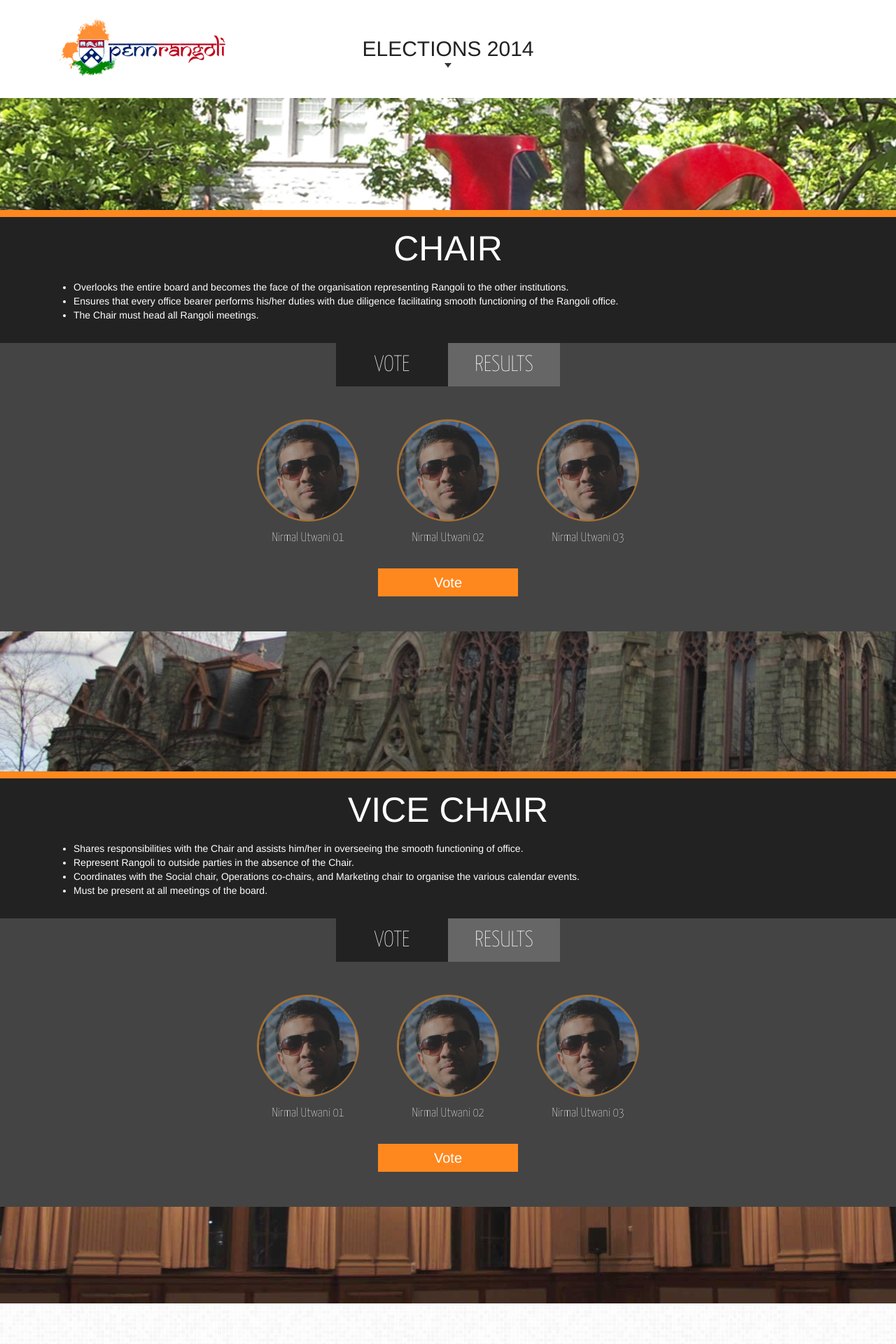
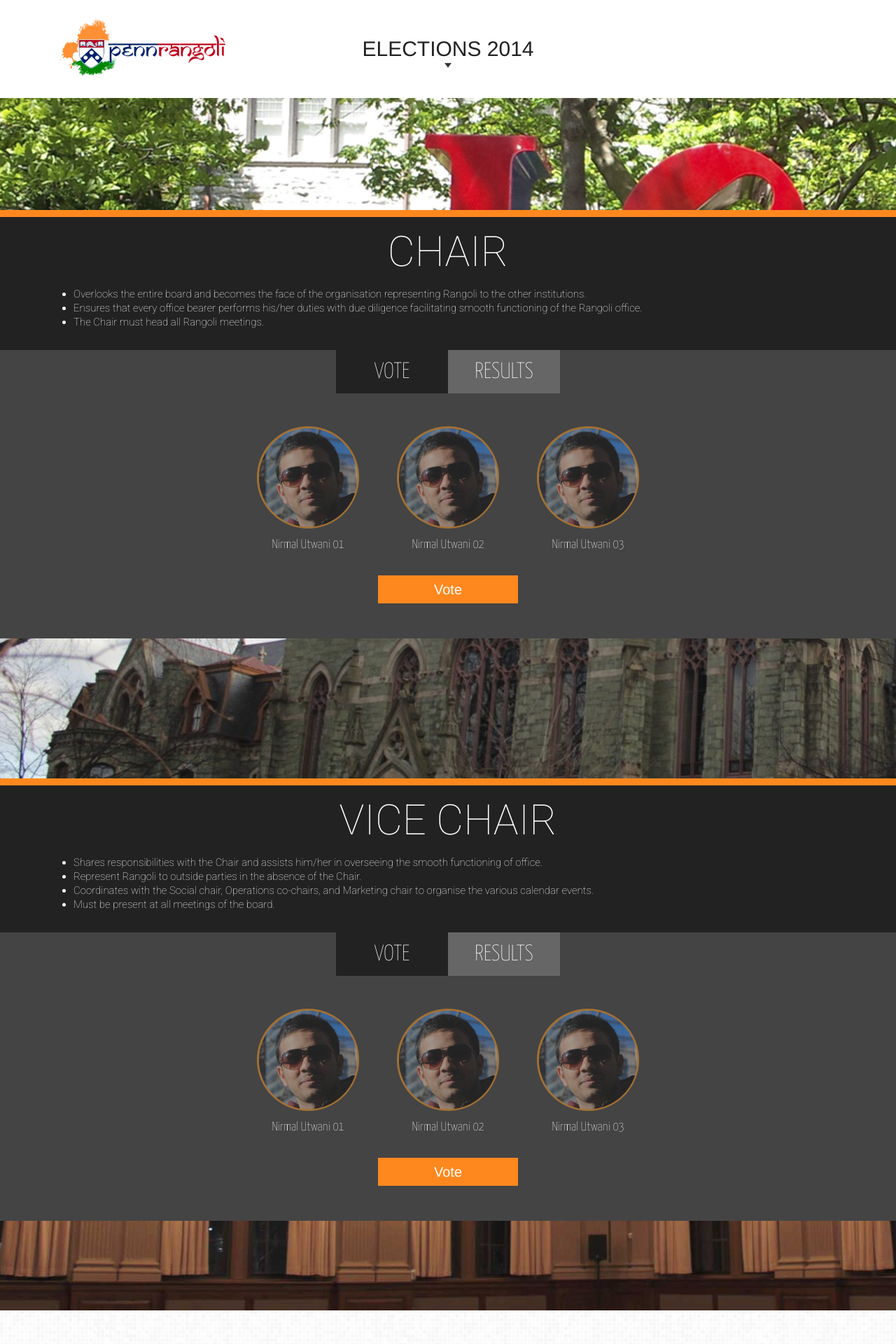
Before and after one commit to tharunreddy/elections-app, a Python web app: template templates/vote.html in a window 1280 px wide. Shown: the top 1920 px of the page at 70% size. Run offline with Jinja, Linux system fonts and the light colour scheme; the template is opened without the code that fills it: most values are stand-ins (such as "Sample title", 1, 10 or a date in 2020); some libraries are stand-ins or nearby versions.

Commit message:
Roboto font added

```diff
--- a/templates/css/vote.css
+++ b/templates/css/vote.css
@@ -129,15 +129,21 @@ header{
 	border-top:10px solid #ff881e;
 	background-color:#222;
 	color:white;
-	font-family: 'Helvetica', sans-serif;
+	/*font-family: 'Helvetica', sans-serif;*/
+	font-family: 'Roboto', sans-serif;
 	position:relative;
 	z-index:100;
+}
+.positions h1{
+	font-family: 'Roboto', sans-serif;
+	font-weight:100;
+	font-size:60px;
 }
 .positions p{
 	font-size:15px;
 }
 .positions li{
-	font-size:14px;
+	font-size:15px;
 }
 .positions-desc{
 	padding:0 80px;
--- a/templates/vote.html
+++ b/templates/vote.html
@@ -7,6 +7,7 @@
 	  <script src="http://html5shiv.googlecode.com/svn/trunk/html5.js"></script>
 	<![endif]-->
 	<link href='http://fonts.googleapis.com/css?family=Yanone+Kaffeesatz:300,200,400' rel='stylesheet' type='text/css'>
+	<link href='http://fonts.googleapis.com/css?family=Roboto:300,100' rel='stylesheet' type='text/css'>
     <link href="css/bootstrap.min.css" rel="stylesheet" media="screen">
 	<link href="css/vote.css" rel="stylesheet" media="screen">
 	<!--<script src="http://code.jquery.com/jquery-latest.js"></script>-->
@@ -49,6 +50,8 @@
 						$('#'+position).find('.results-refresh').trigger('click');
 					}
 				});
+			}else{
+				alert('Please select a candidate.');
 			}
 
 		});
```
